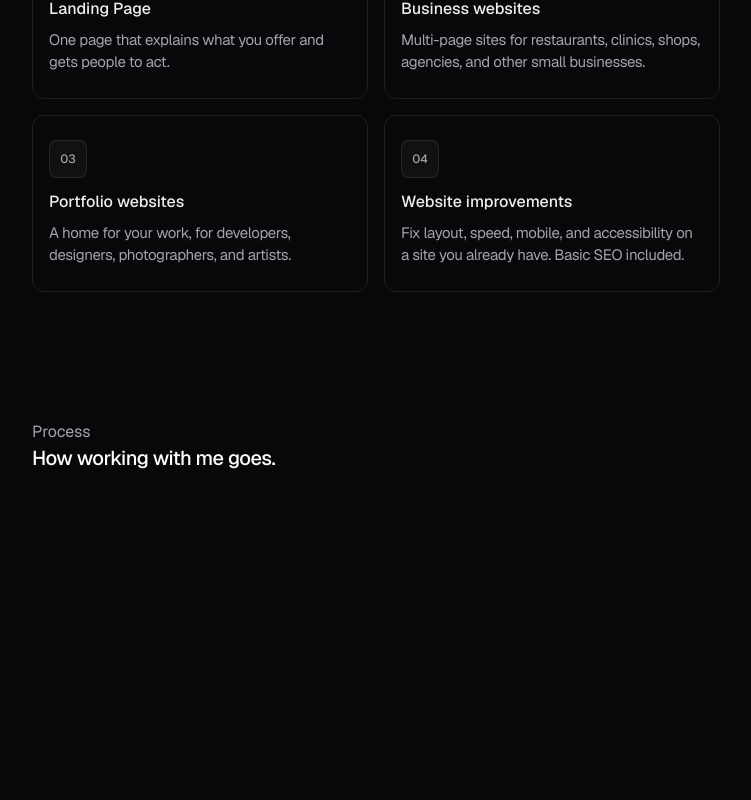
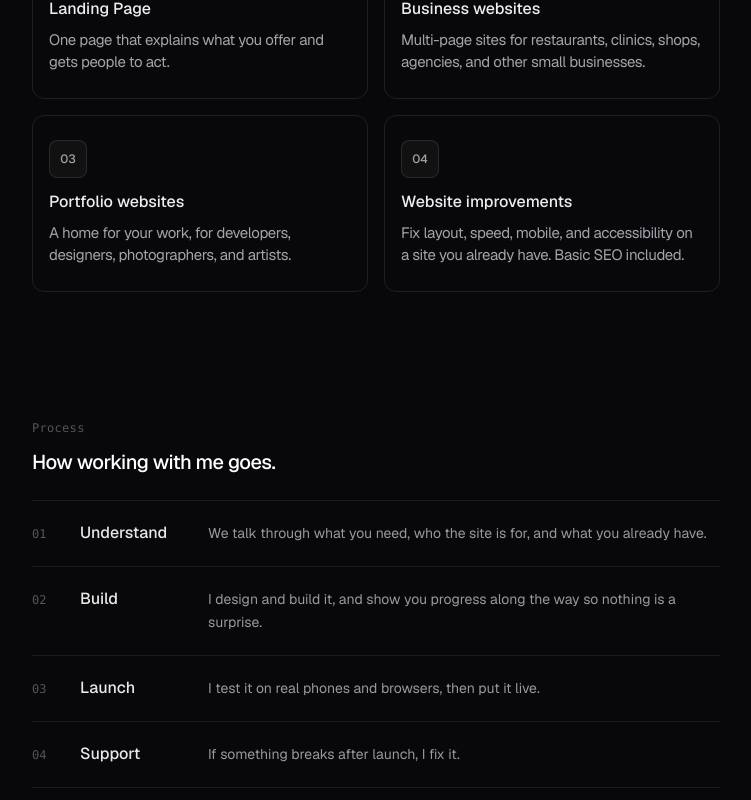
Before and after one commit to jmlsoteyza/chocobutternut, a Next.js app: page / in a window 1280 px wide. Shown: the part 1803-2603 px from the top of the page, without its empty margins (264-1015 px from the left). Before the commit the page ends 2371 px from the top, so only its background shows below. Built offline with nearby package versions, Linux system fonts and the light colour scheme.

Commit message:
feat: enhance Process component with detailed steps and improved layout

```diff
--- a/components/process.tsx
+++ b/components/process.tsx
@@ -1,13 +1,56 @@
 export default function Process() {
+  const steps = [
+    {
+      id: '01',
+      stepsItems: 'Understand',
+      description:
+        'We talk through what you need, who the site is for, and what you already have.'
+    },
+    {
+      id: '02',
+      stepsItems: 'Build',
+      description:
+        'I design and build it, and show you progress along the way so nothing is a surprise.'
+    },
+    {
+      id: '03',
+      stepsItems: 'Launch',
+      description: 'I test it on real phones and browsers, then put it live.'
+    },
+    {
+      id: '04',
+      stepsItems: 'Support',
+      description: 'If something breaks after launch, I fix it.'
+    }
+  ];
+
   return (
     <section>
       <div>
-        <div className="pb-4">
-          <span>Process</span>
+        <div className="pb-6">
+          <span className="mb-3 block font-mono text-xs tracking-wide text-[#555555]">
+            Process
+          </span>
           <h1 className="text-text-highlight text-xl font-medium tracking-tight">
             How working with me goes.
           </h1>
         </div>
+        <ol className="border-t-[0.5px] border-white/[0.08]">
+          {steps.map(({ id, stepsItems, description }) => (
+            <li
+              key={id}
+              className="grid grid-cols-[40px_minmax(0,1fr)] items-baseline gap-x-2 gap-y-1 border-b-[0.5px] border-white/[0.08] py-5 sm:grid-cols-[40px_120px_minmax(0,1fr)]"
+            >
+              <span className="font-mono text-xs text-[#555555]">{id}</span>
+              <span className="text-base font-medium text-[#E8E8E8]">
+                {stepsItems}
+              </span>
+              <p className="col-start-2 text-sm leading-[1.7] text-[#999999] sm:col-start-auto">
+                {description}
+              </p>
+            </li>
+          ))}
+        </ol>
       </div>
     </section>
   );
```
